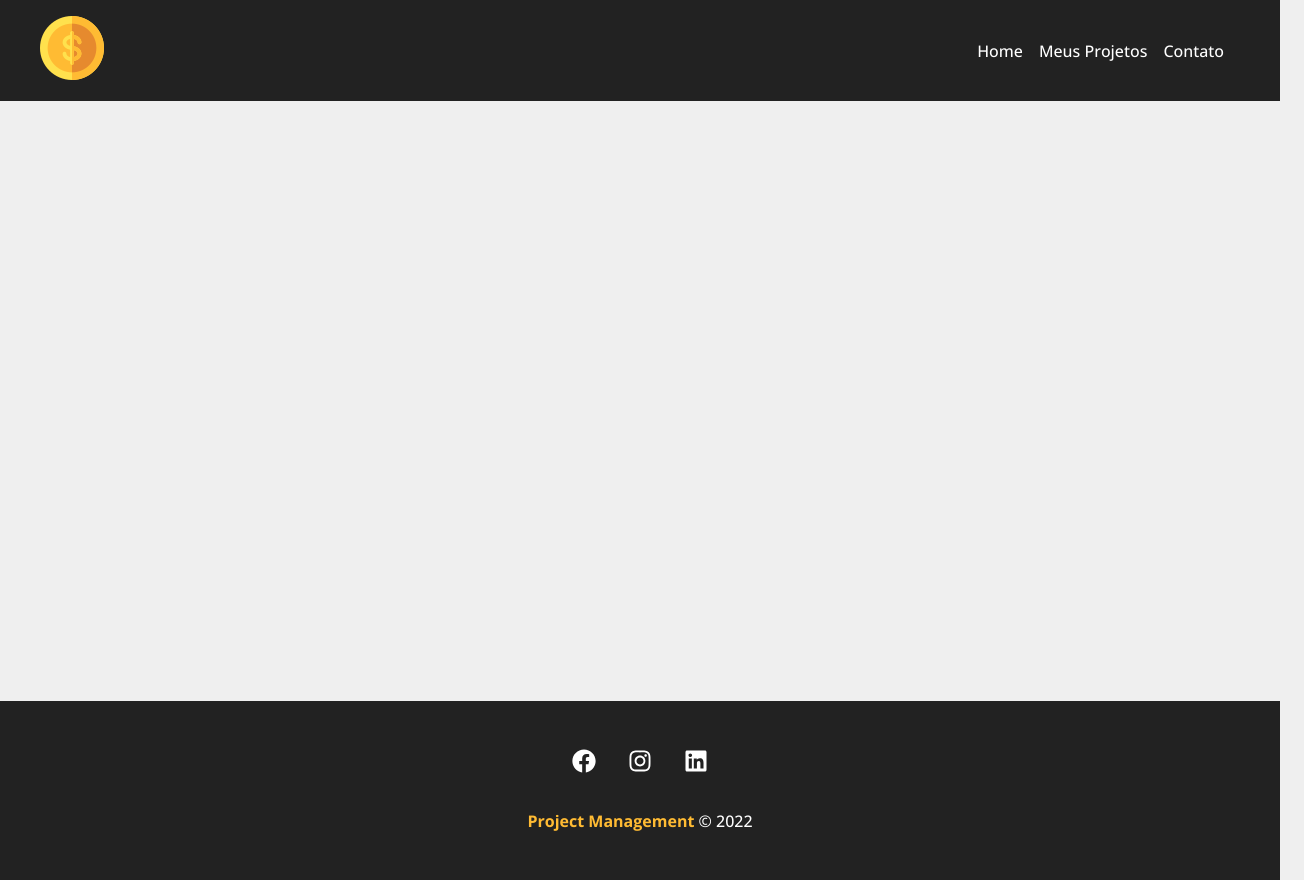
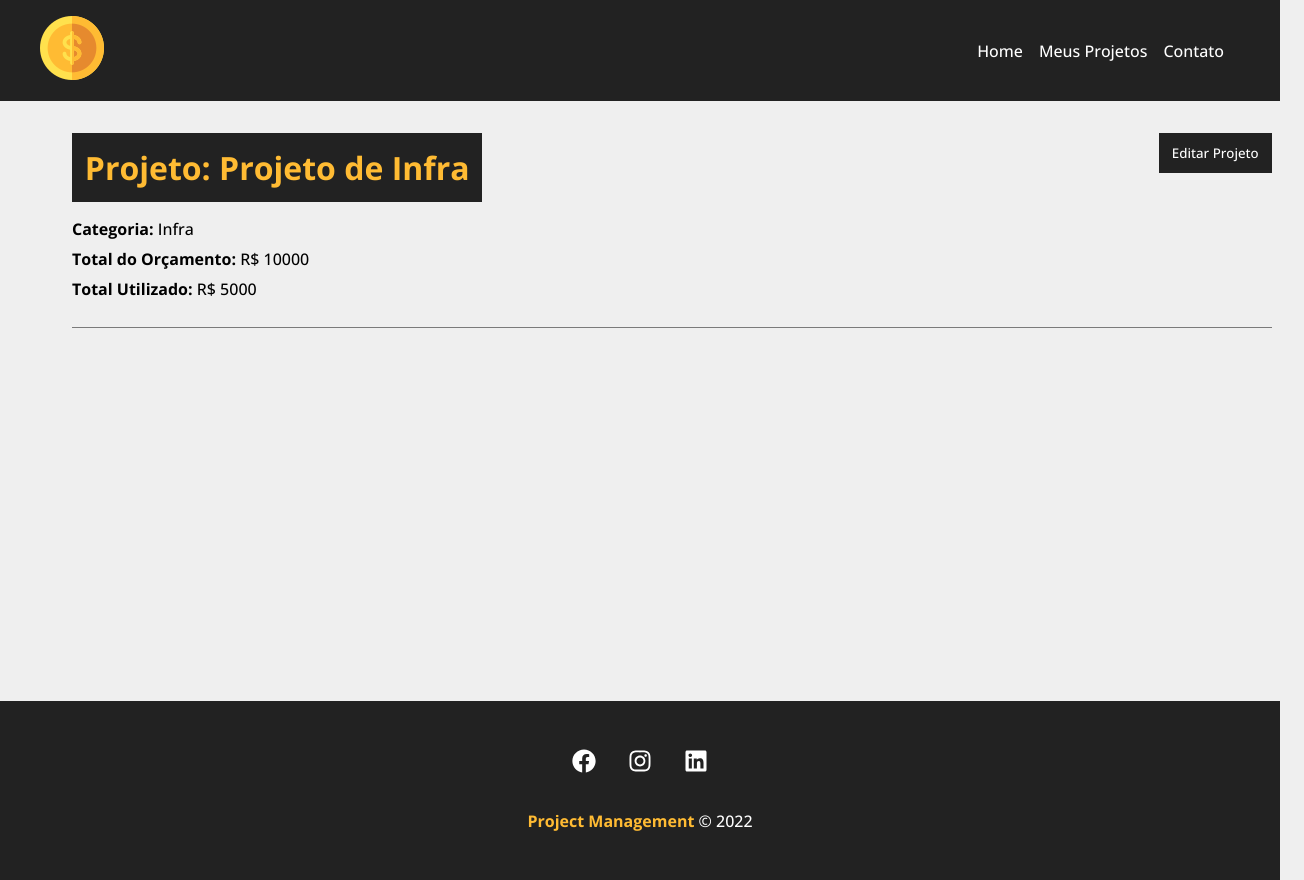
Before and after one commit to Kelvin-Freitas/ProjectManagement, a React (Create React App) app in the folder my-app/: page /project/2 in a window 1280 px wide. Shown: the whole page, 1304 px wide, since content can reach past the window. Built offline with nearby package versions, Linux system fonts and the light colour scheme; data requests are answered from the project's data file.

Commit message:
edicao do projeto

```diff
--- a/my-app/src/App.js
+++ b/my-app/src/App.js
@@ -7,6 +7,7 @@
 import Projects from './components/pages/Projects';
 import Home from './components/pages/Home';
 import NewProject from './components/pages/NewProject';
+import Project from './components/pages/Project';
 
 function App() {
   return (
@@ -18,6 +19,7 @@
           <Route path='/projects' element={<Projects />} />
           <Route path='/contato' element={<Contato />} />
           <Route path='/newproject' element={<NewProject />} />
+          <Route path='/project/:id' element={<Project />} />
         </Routes>
       </Container>
       <Footer />
--- /dev/null
+++ b/my-app/src/components/pages/Project.js
@@ -0,0 +1,73 @@
+import styles from './Project.module.css'
+
+import { useParams } from 'react-router-dom'
+import { useState, useEffect } from 'react'
+
+import Loading from '../layouts/Loading'
+import Container from '../layouts/Container'
+
+function Project() {
+
+    const { id } = useParams()
+    const [project, setProject] = useState([])
+    const [showProjectForm, setShowProjectForm] = useState(false)
+
+    useEffect(() => {
+
+        setTimeout(() => {
+            fetch(`http://localhost:5000/projects/${id}`,
+                {
+                    method: "GET",
+                    headers: {
+                        'Content-Type': 'application/json',
+                    },
+                }).then(resp => resp.json())
+                .then((data) => {
+                    setProject(data)
+                }).catch((err) => console.log(err))
+        }, 300)
+
+    }, [id])
+
+    function toggleProjectForm(){
+        setShowProjectForm(!showProjectForm)
+    }
+
+    return (
+        <>
+            {project.name ? (
+                <div className={styles.project_details}>
+                    <Container customClass="column">
+                        <div className={styles.details_container}>
+                            <h1>Projeto: {project.name}</h1>
+                            <button  className={styles.btn} onClick={toggleProjectForm}>
+                                {!showProjectForm ? 'Editar Projeto' : 'Fechar'}
+                            </button>
+                            {!showProjectForm ? (
+                                <div className={styles.project_info}>
+                                    <p>
+                                        <span>Categoria:</span> {project.category.name}
+                                    </p>
+                                    <p>
+                                        <span>Total do Orçamento:</span> R$ {project.budget}
+                                    </p>
+                                    <p>
+                                        <span>Total Utilizado:</span> R$ {project.cost}
+                                    </p>
+                                </div>
+                            ) : (
+                                <div className={styles.project_info}>
+                                    <p>Detalhes do Projeto</p>
+                                </div>
+                            )}
+                        </div>
+                    </Container>
+                </div>
+            ) : (
+                <Loading />
+            )}
+        </>
+    )
+}
+
+export default Project
--- /dev/null
+++ b/my-app/src/components/pages/Project.module.css
@@ -0,0 +1,48 @@
+.project_details {
+    padding: 2em;
+  }
+
+  .project_details h1,
+  .project_details h2,
+  .project_details p {
+    margin-bottom: 0.5em;
+  }
+
+  .project_details h1 {
+    background-color: #222;
+    color: #ffbb33;
+    padding: 0.4em;
+  }
+
+  .project_details span {
+    font-weight: bold;
+  }
+
+  .details_container,
+  .service_form_container {
+    border-bottom: 1px solid #7a7a7a;
+    padding-bottom: 1.2em;
+    margin-bottom: 1.2em;
+    display: flex;
+    justify-content: space-between;
+    flex-wrap: wrap;
+  }
+
+  .btn {
+    background-color: #222;
+    color: #fff;
+    padding: 0.5em 1em;
+    text-decoration: none;
+    transition: 0.5s;
+    border: none;
+    cursor: pointer;
+    max-height: 40px;
+  }
+
+  .btn:hover {
+    color: #ffbb33;
+  }
+
+  .project_info {
+    width: 100%;
+  }
--- a/my-app/src/components/project/ProjectCard.js
+++ b/my-app/src/components/project/ProjectCard.js
@@ -20,7 +20,7 @@
                 <span className={`${styles[category.toLowerCase()]}`}></span> {category}
             </p>
             <div className={styles.project_card_actions}>
-                <Link to="/" >
+                <Link to={`/project/${id}`} >
                     <BsPencil /> Editar
                 </Link>
                 <button onClick={remove}>
```
